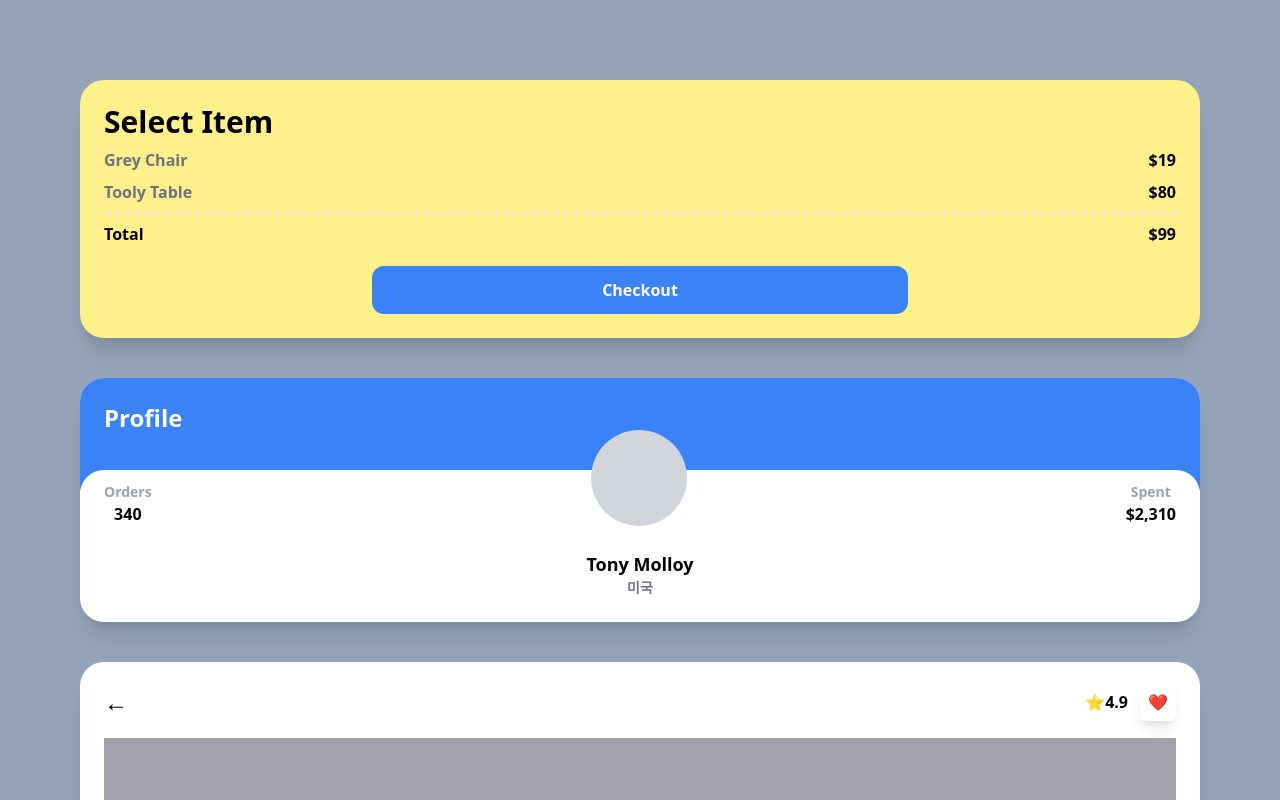
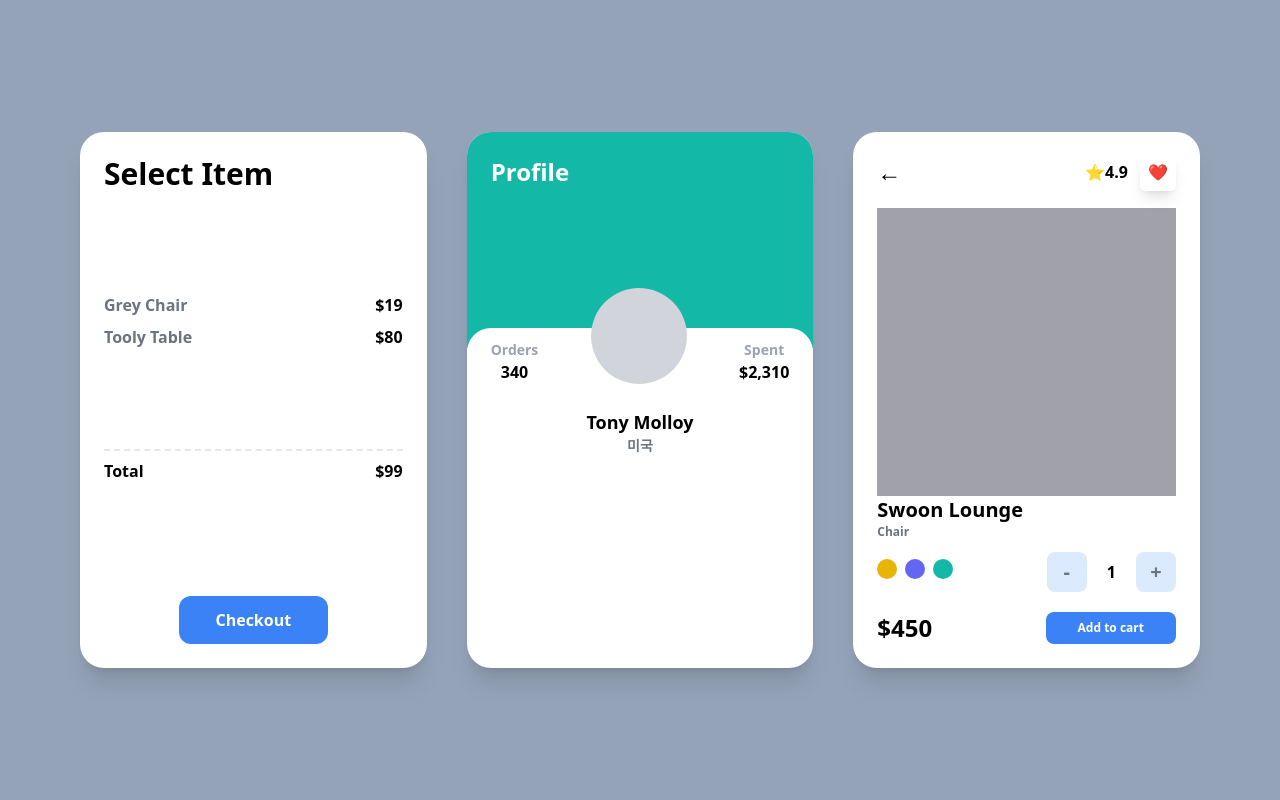
Before and after one commit to Stilllee/carrot-market, a Next.js app: page / in a window 1280 px wide. Shown: the top 800 px of the page. Built offline with nearby package versions, Linux system fonts and the light colour scheme.

Commit message:
#4.10 Responsive Modifiers part Two

```diff
--- a/pages/index.tsx
+++ b/pages/index.tsx
@@ -2,9 +2,10 @@ import { NextPage } from "next";
 
 const Home: NextPage = () => {
   return (
-    <div className="grid min-h-screen gap-10 px-20 py-20 font-semibold text-black bg-slate-400">
-      <div className="p-6 bg-white shadow-xl rounded-3xl sm:hover:bg-sky-200 sm:bg-red-400 md:bg-teal-400 lg:bg-indigo-400 xl:bg-yellow-200 2xl:bg-pink-300">
+    <div className="grid min-h-screen gap-10 px-20 py-20 font-semibold text-black xl:place-content-center lg:grid-cols-2 xl:grid-cols-3 bg-slate-400">
+      <div className="flex flex-col justify-between p-6 bg-white shadow-xl rounded-3xl">
         <span className="text-3xl ">Select Item</span>
+        <ul>
           <div className="flex justify-between my-2">
             <span className="text-gray-500">Grey Chair</span>
             <span>$19</span>
@@ -13,6 +14,7 @@ const Home: NextPage = () => {
             <span className="text-gray-500">Tooly Table</span>
             <span>$80</span>
           </div>
+        </ul>
         <div className="flex justify-between pt-2 mt-2 border-t-2 border-dashed">
           <span>Total</span>
           <span>$99</span>
@@ -21,8 +23,8 @@ const Home: NextPage = () => {
           Checkout
         </button>
       </div>
-      <div className="overflow-hidden bg-white shadow-xl rounded-3xl">
-        <div className="p-6 bg-blue-500 pb-14">
+      <div className="overflow-hidden bg-white shadow-xl rounded-3xl group">
+        <div className="p-6 pb-14 xl:pb-40 landscape:bg-teal-500 portrait:bg-indigo-600">
           <span className="text-2xl text-white">Profile</span>
         </div>
         <div className="relative p-6 bg-white rounded-3xl -top-5">
@@ -31,7 +33,7 @@ const Home: NextPage = () => {
               <span className="text-sm text-gray-400">Orders</span>
               <span>340</span>
             </div>
-            <div className="w-24 h-24 bg-gray-300 rounded-full" />
+            <div className="w-24 h-24 bg-gray-300 rounded-full group-hover:bg-red-300" />
             <div className="flex flex-col items-center">
               <span className="text-sm text-gray-400">Spent</span>
               <span>$2,310</span>
@@ -43,7 +45,7 @@ const Home: NextPage = () => {
           </div>
         </div>
       </div>
-      <div className="p-6 bg-white shadow-xl rounded-3xl ">
+      <div className="p-6 bg-white shadow-xl lg:col-span-2 xl:col-span-1 rounded-3xl">
         <div className="flex items-center justify-between mb-5">
           <span className="text-2xl">&larr;</span>
           <div className="space-x-3">
```
Also changed, not shown: 1 other file (tests, documents, lock files or other folders). Lines whose indentation alone changed are shown as unchanged.
